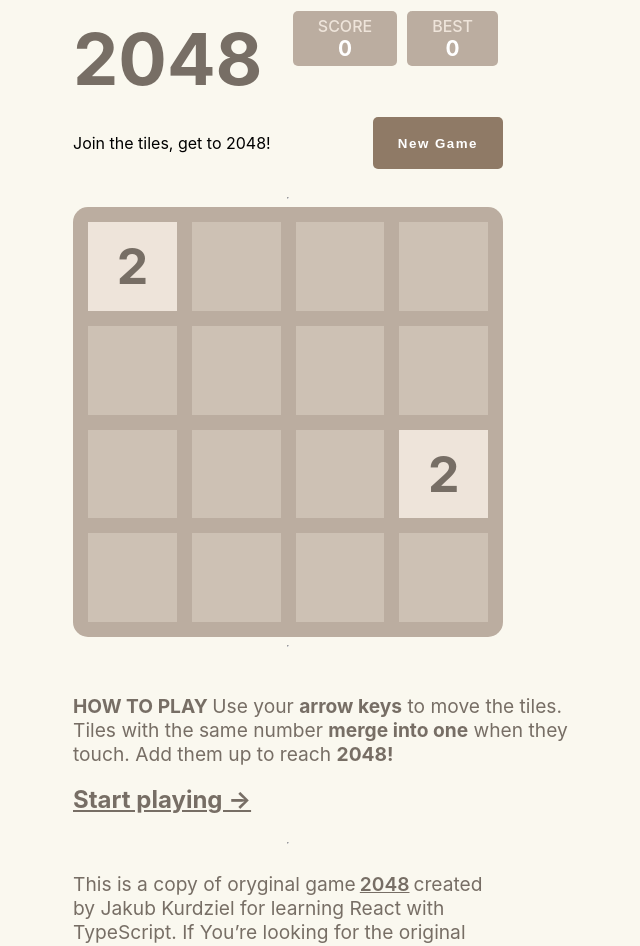
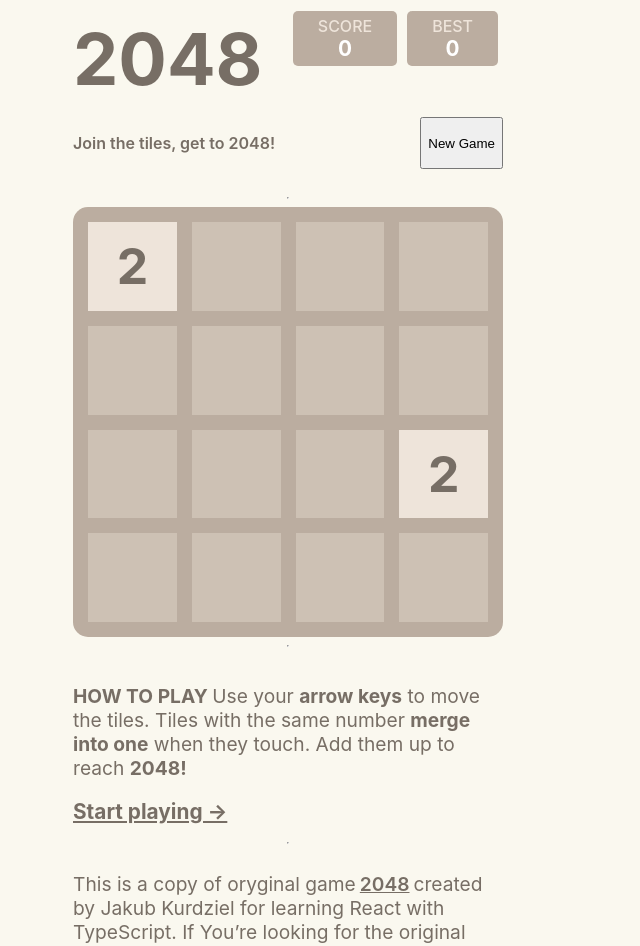
Before and after one commit to kubo550/react-2048-game, a React (Create React App) app: page / in a window 1280 px wide. Shown: the top 946 px of the page, without its empty margins (352-992 px from the left). Built offline with nearby package versions, Linux system fonts and the light colour scheme.

Commit message:
Improve styles

```diff
--- a/src/components/Help/Help.style.ts
+++ b/src/components/Help/Help.style.ts
@@ -1,8 +1,8 @@
 import styled from "styled-components";
 
 export const Wrapper = styled.div`
-    width: 530px;
-    margin: 20px auto;
+    width: 100%;
+    margin: 10px auto;
 
     p {
         color: #776e65;
@@ -11,6 +11,6 @@
 
     a {
         color: #776e65;
-        font-size: 1.5rem;
+        font-size: 1.3rem;
     }
 `
--- a/src/components/Scores/Scores.style.ts
+++ b/src/components/Scores/Scores.style.ts
@@ -47,16 +47,20 @@
     display: flex;
     justify-content: space-between;
     margin: 0 0 20px;
+    color: #776e65;
+    font-weight: 600;
 
-    button {
+
+`
+export const Button = styled.button`
   background-color: #8f7a66;
+  height: 50px;
   border-radius: 5px;
   outline: none;
   border: none;
   padding: 2px 25px;
   color: white;
   letter-spacing: 1.5px;
-       font-weight: 700;
+  font-weight: 800;
   cursor: pointer;
-    }
-`
+`;
```
Lines whose indentation alone changed are shown as unchanged.
